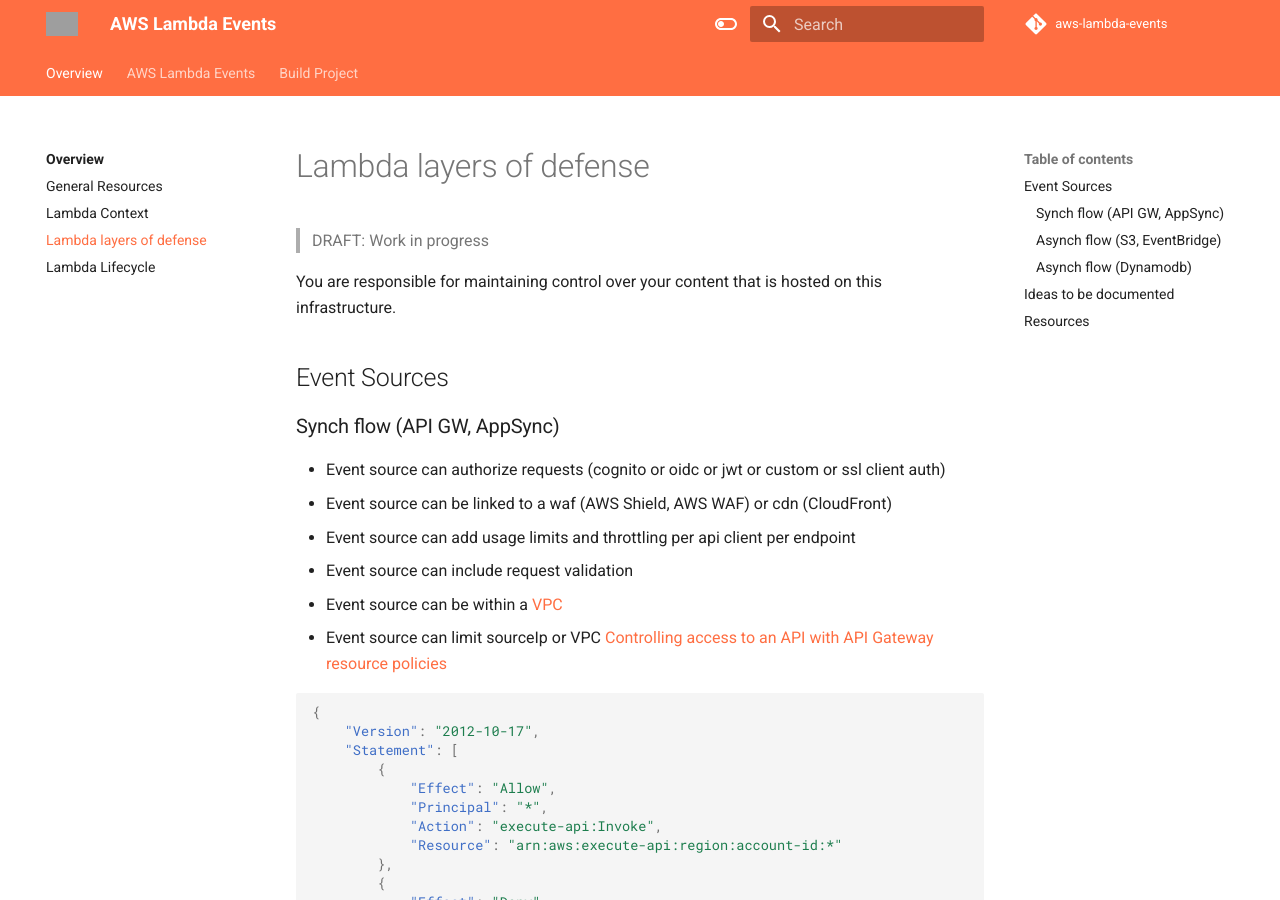
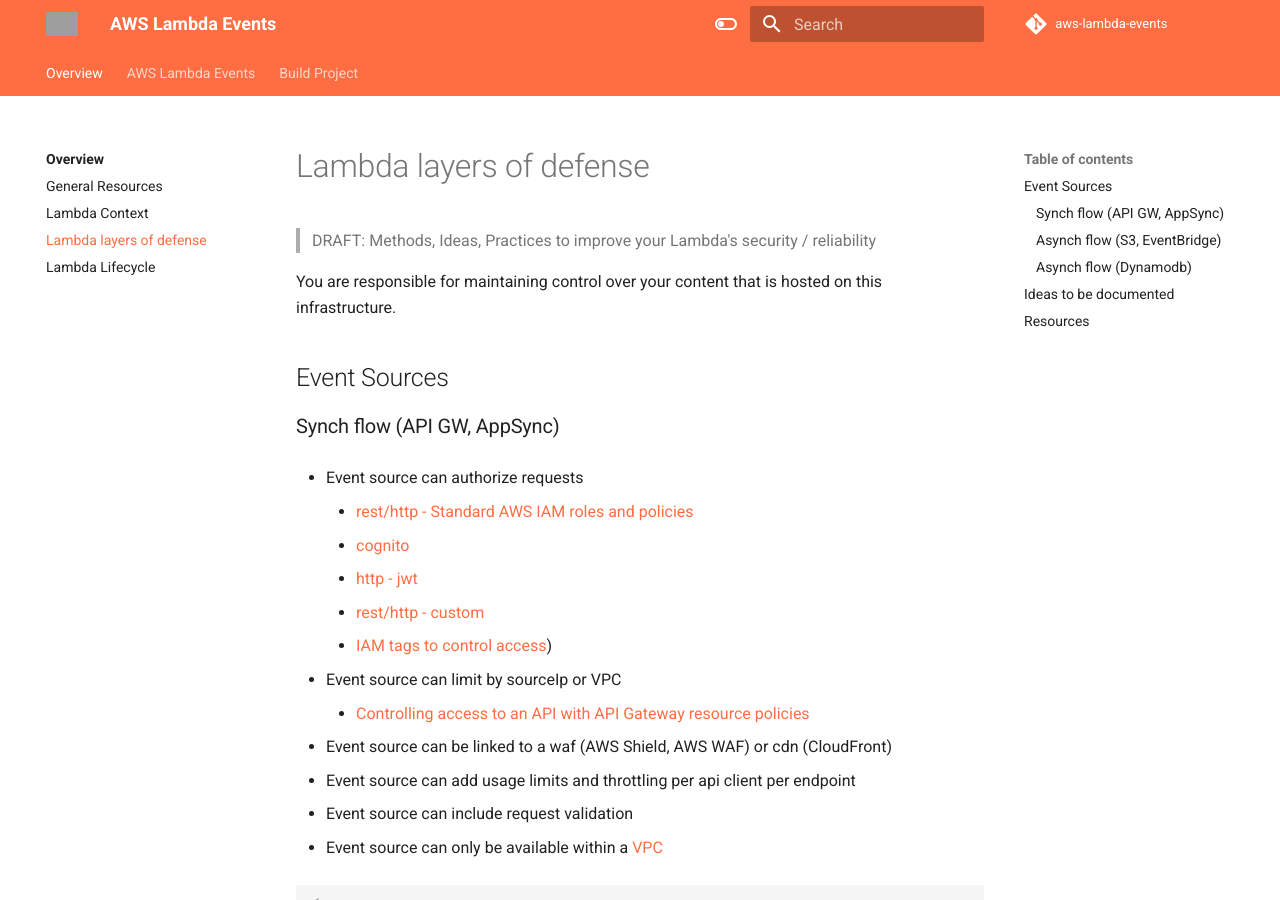
Before and after one commit to michaelbrewer/aws-lambda-events, an MkDocs documentation site: the page built from docs/lambda-security.md, in a window 1280 px wide and 900 px high. Built offline with MkDocs 1.6.1 and Material for MkDocs 9.7.7, drawn with Linux system fonts in a browser that asks for light colours; comment, search, counter and statistics services are not loaded; grey boxes are pictures that could not be loaded.

Commit message:
chore(security): update

````diff
--- a/docs/lambda-security.md
+++ b/docs/lambda-security.md
@@ -1,6 +1,6 @@
 # Lambda layers of defense
 
-> DRAFT: Work in progress
+> DRAFT: Methods, Ideas, Practices to improve your Lambda's security / reliability
 
 You are responsible for maintaining control over your content that is hosted on this infrastructure.
 
@@ -8,12 +8,23 @@
 
 ### Synch flow (API GW, AppSync)
 
-- Event source can authorize requests (cognito or oidc or jwt or custom or ssl client auth)
+- Event source can authorize requests
+    - [rest/http - Standard AWS IAM roles and policies](https://docs.aws.amazon.com/apigateway/latest/developerguide/http-api-access-control-iam.html){target="_blank"}
+    - [cognito](https://docs.aws.amazon.com/apigateway/latest/developerguide/apigateway-integrate-with-cognito.html)
+    - [http - jwt](https://docs.aws.amazon.com/apigateway/latest/developerguide/http-api-jwt-authorizer.html){target="_blank"}
+    - [rest/http - custom](https://docs.aws.amazon.com/apigateway/latest/developerguide/http-api-lambda-authorizer.html){target="_blank"}
+    - [IAM tags to control access](https://docs.aws.amazon.com/apigateway/latest/developerguide/apigateway-tagging-iam-policy.html))
+
+- Event source can limit by sourceIp or VPC
+    - [Controlling access to an API with API Gateway resource policies](https://docs.aws.amazon.com/apigateway/latest/developerguide/apigateway-resource-policies.html)
+
 - Event source can be linked to a waf (AWS Shield, AWS WAF) or cdn (CloudFront)
+
 - Event source can add usage limits and throttling per api client per endpoint
+
 - Event source can include request validation
-- Event source can be within a [VPC](https://docs.aws.amazon.com/apigateway/latest/developerguide/apigateway-private-apis.html)
-- Event source can limit sourceIp or VPC [Controlling access to an API with API Gateway resource policies](https://docs.aws.amazon.com/apigateway/latest/developerguide/apigateway-resource-policies.html)
+
+- Event source can only be available within a [VPC](https://docs.aws.amazon.com/apigateway/latest/developerguide/apigateway-private-apis.html)
 
 ```json
 {
````
